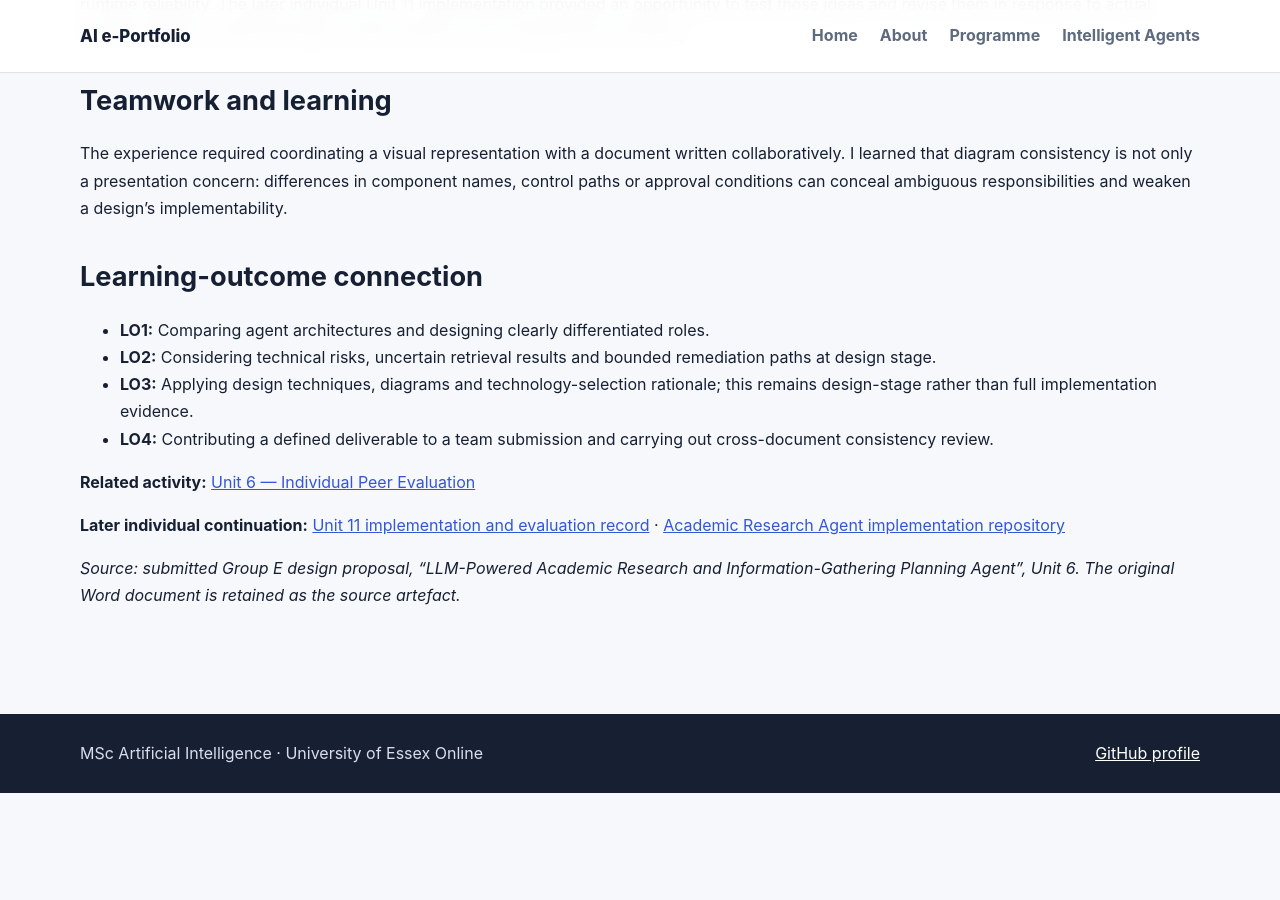
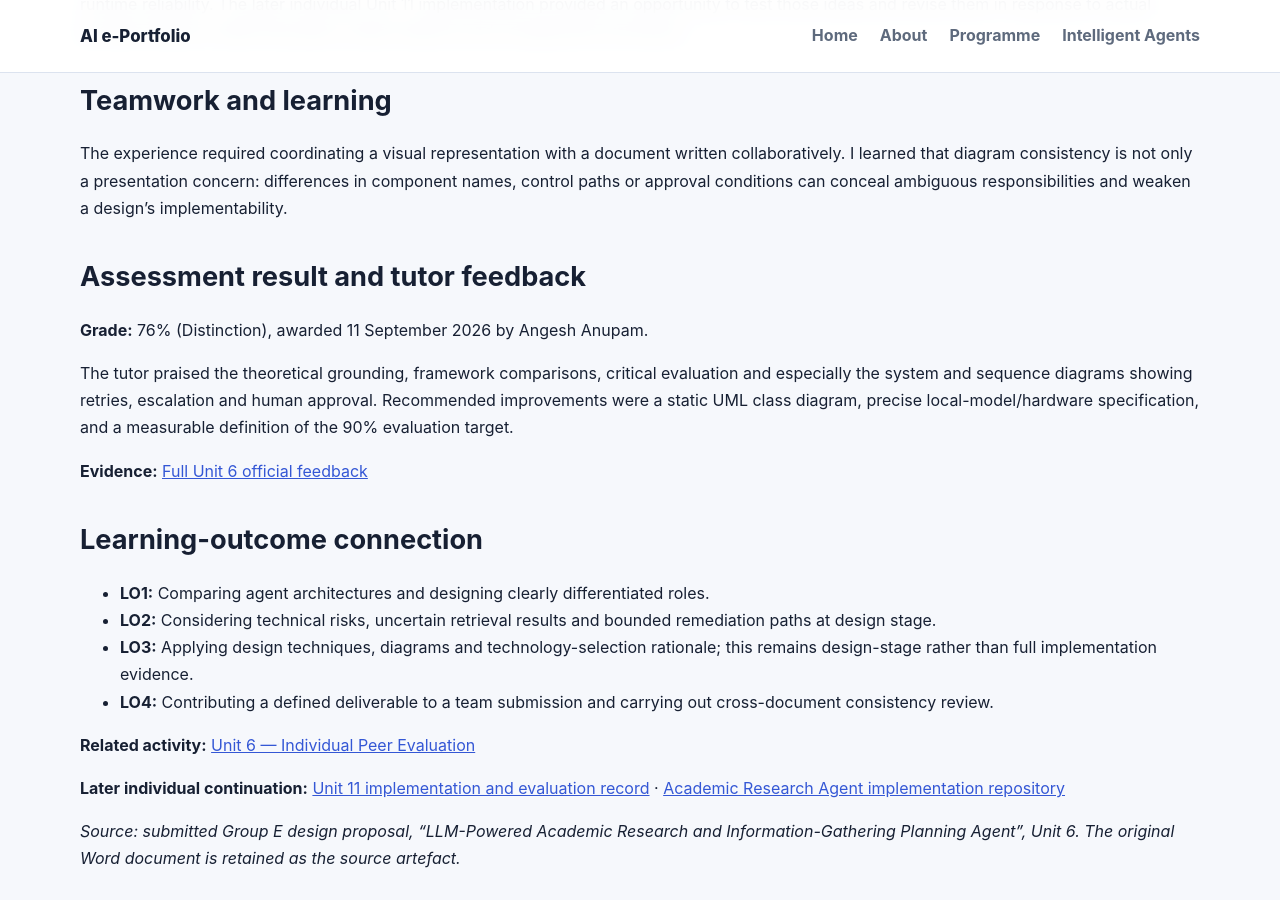
Before and after one commit to Monogios1996/Monogios1996.github.io, a Jekyll site: the page built from modules/intelligent-agents/evidence/artefacts/unit-06-group-e-team-design.md, in a window 1280 px wide and 900 px high, scrolled down 2041 px. Built offline with Jekyll 4.4.1, drawn with Linux system fonts in a browser that asks for light colours; before the commit the page ends 2834 px from its top, so only the background shows below that.

Commit message:
Integrate official assessment feedback and clarify meeting evidence

```diff
--- a/modules/intelligent-agents/evidence/artefacts/unit-06-group-e-team-design.md
+++ b/modules/intelligent-agents/evidence/artefacts/unit-06-group-e-team-design.md
@@ -66,6 +66,14 @@ The design remained a proposal. Its use of specialised agent roles, proposed con
 
 The experience required coordinating a visual representation with a document written collaboratively. I learned that diagram consistency is not only a presentation concern: differences in component names, control paths or approval conditions can conceal ambiguous responsibilities and weaken a design's implementability.
 
+## Assessment result and tutor feedback
+
+**Grade:** 76% (Distinction), awarded 11 September 2026 by Angesh Anupam.
+
+The tutor praised the theoretical grounding, framework comparisons, critical evaluation and especially the system and sequence diagrams showing retries, escalation and human approval. Recommended improvements were a static UML class diagram, precise local-model/hardware specification, and a measurable definition of the 90% evaluation target.
+
+**Evidence:** [Full Unit 6 official feedback]({{ '/modules/intelligent-agents/evidence/feedback/unit-06-team-design/' | relative_url }})
+
 ## Learning-outcome connection
 
 - **LO1:** Comparing agent architectures and designing clearly differentiated roles.
```
